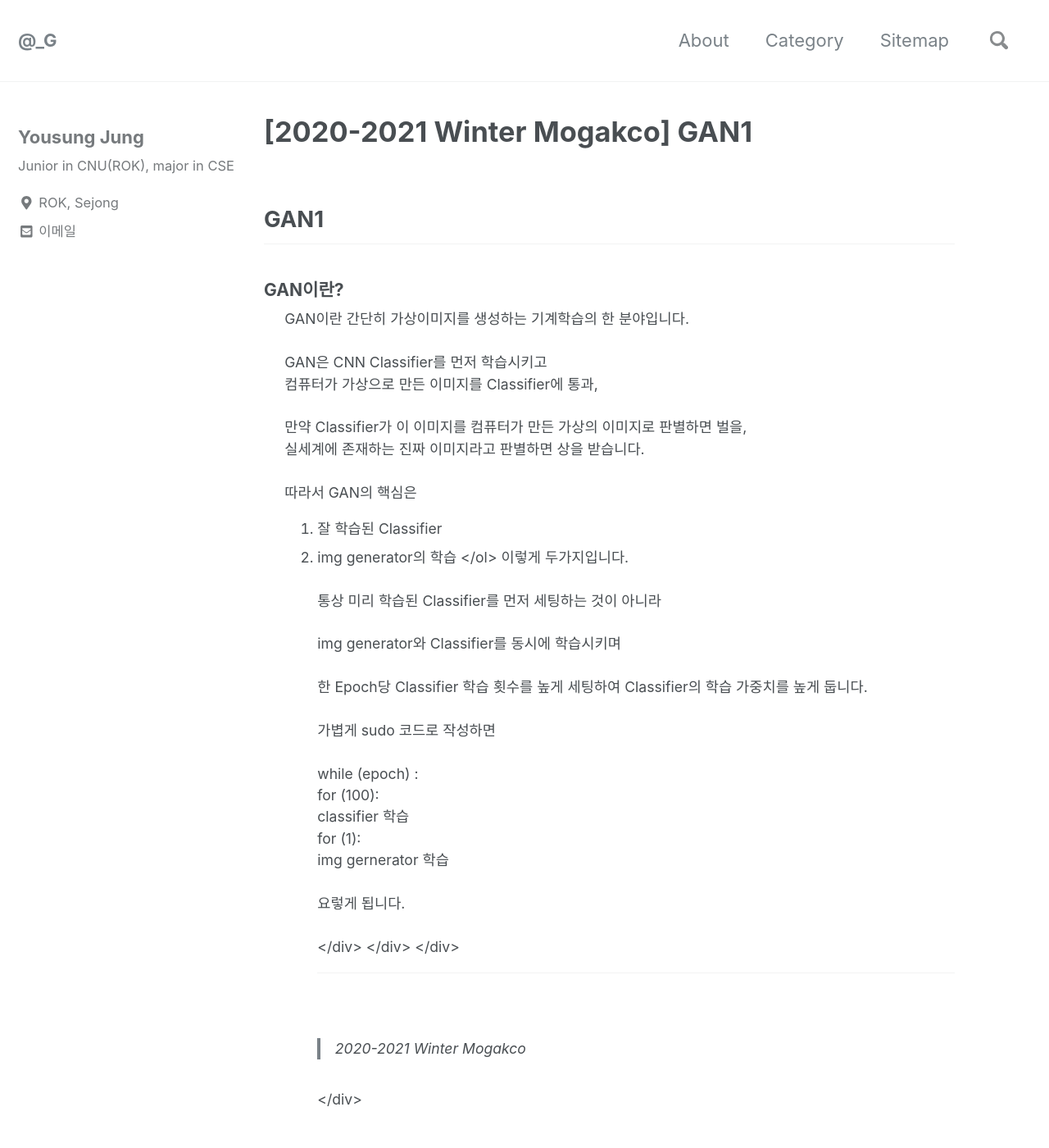
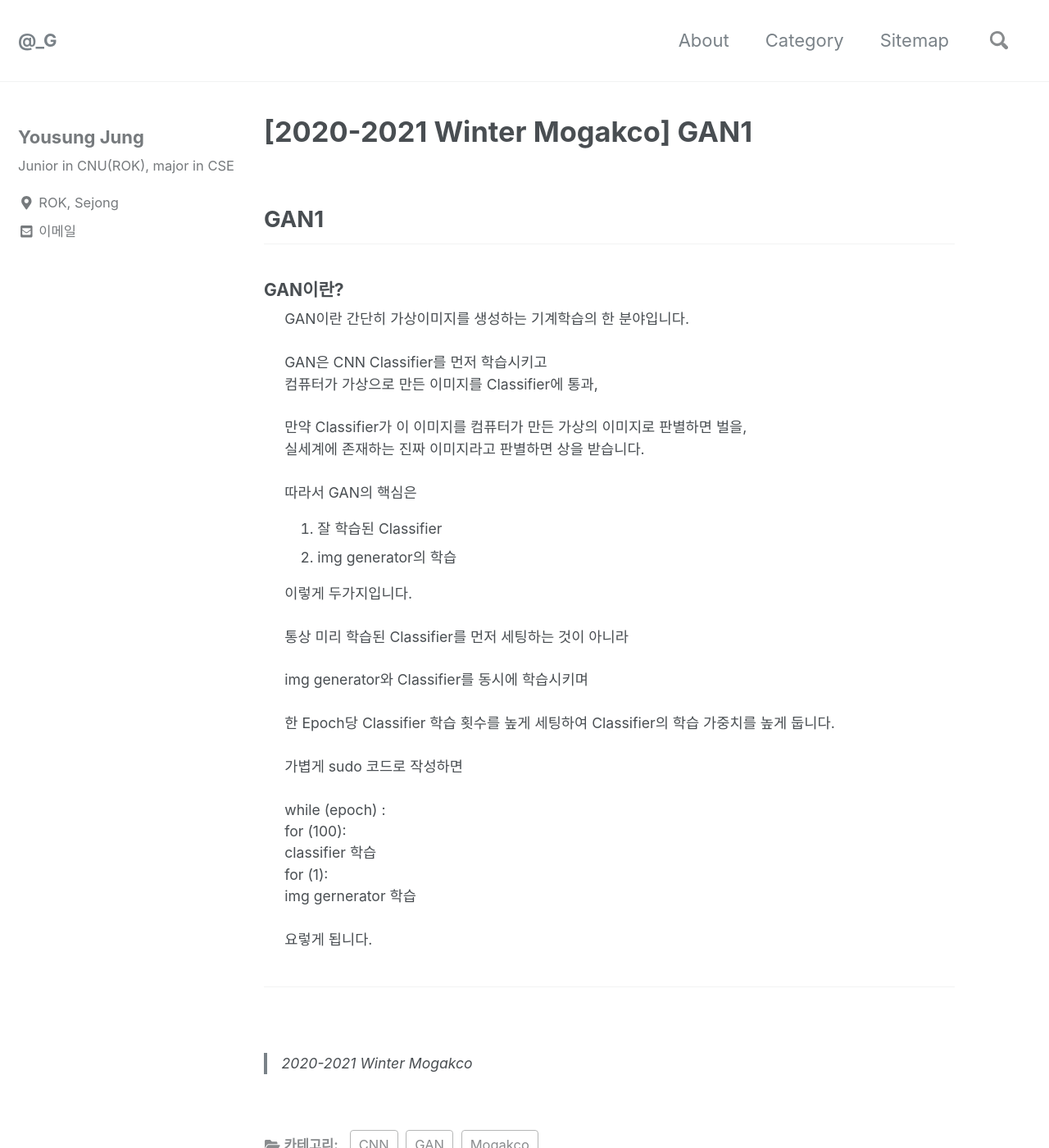
Before and after one commit to can019/can019.github.io, a Jekyll site: the page built from _posts/2020-12-27-Mogakco_2.md, in a window 1280 px wide and 1400 px high. Shown: the whole window at 82% size. Built offline with Jekyll 4.4.1, drawn with Linux system fonts in a browser that asks for light colours; nearby versions of some CDN libraries.

Commit message:
[MODIFY] 태그 수정

```diff
--- a/_posts/2020-12-27-Mogakco_2.md
+++ b/_posts/2020-12-27-Mogakco_2.md
@@ -19,8 +19,8 @@ categories: Mogakco CNN GAN
 
           따라서 GAN의 핵심은<br/>
           <ol>
-            <li> 잘 학습된 Classifier
-            <li> img generator의 학습
+            <li> 잘 학습된 Classifier</li>
+            <li> img generator의 학습</li>
           </ol>
           이렇게 두가지입니다.<br/><br/>
 
```
